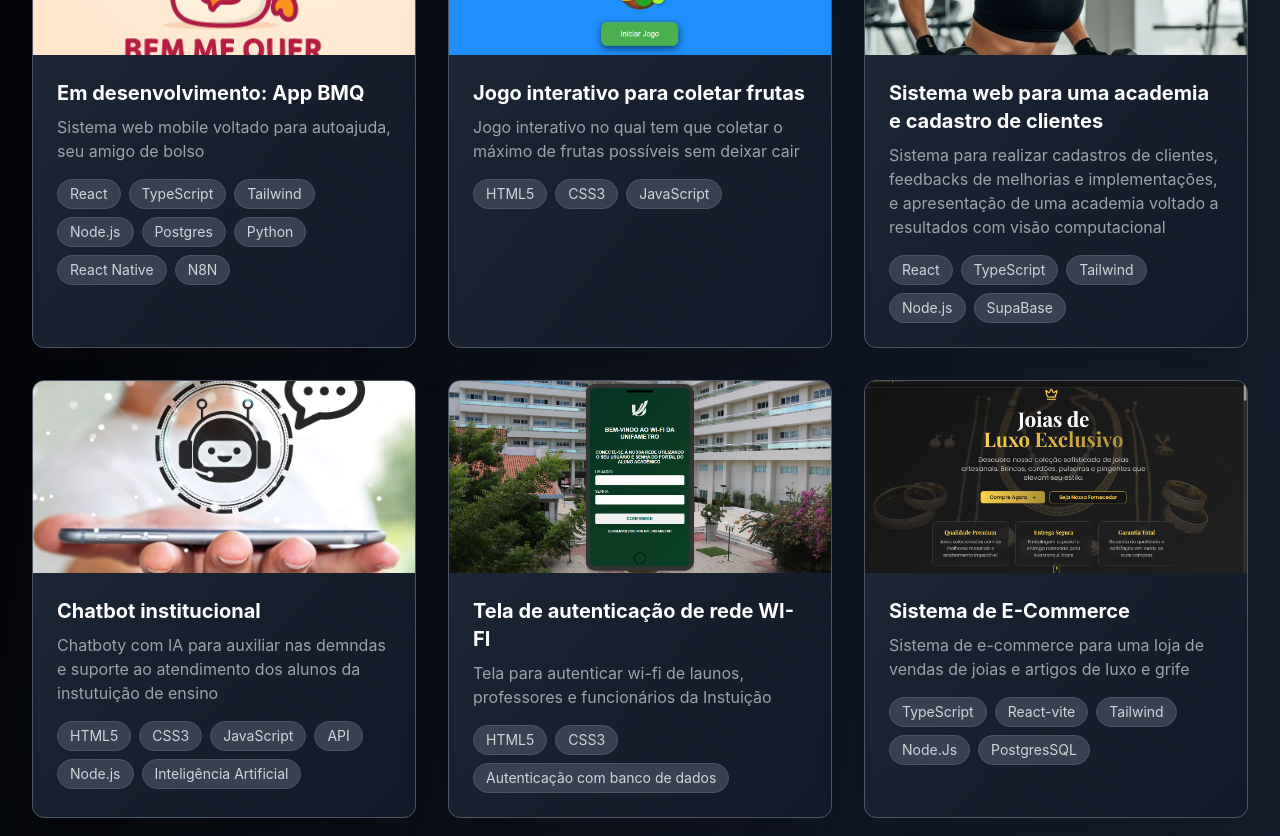
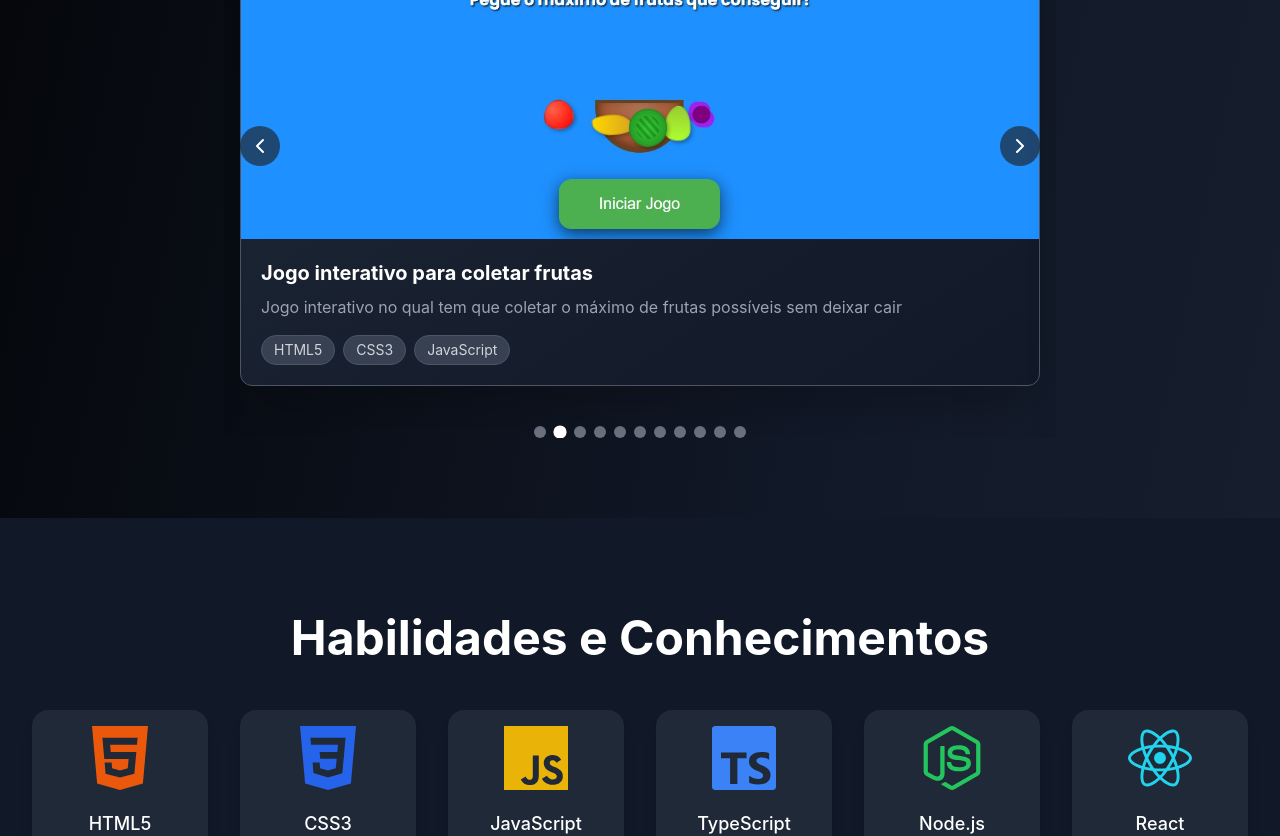
Before and after one commit to gusttamartins01/new-portifolio, a React (Vite) app: page / in a window 1280 px wide. Shown: the part 1840-2676 px from the top of the page. Built offline with nearby package versions, Linux system fonts and the light colour scheme.

Commit message:
AJustes das sections de certificados, projetos e experiencias, colocanod elas em forma de carrossel dando mais espaço e menos puluição no portfolio

```diff
--- a/src/components/Certificates.tsx
+++ b/src/components/Certificates.tsx
@@ -1,51 +1,99 @@
-// src/components/Certificates.tsx
-
-import React from "react";
+import React, { useState, useEffect } from "react";
 import { certificates } from "../data/certificatesData";
+import { ChevronLeft, ChevronRight } from "lucide-react";
 
 const Certificates: React.FC = () => {
+  const [current, setCurrent] = useState(0);
+
+  const next = () => {
+    setCurrent((prev) => (prev + 1) % certificates.length);
+  };
+
+  const prev = () => {
+    setCurrent((prev) => (prev - 1 + certificates.length) % certificates.length);
+  };
+
+  useEffect(() => {
+    const auto = setInterval(next, 4000);
+    return () => clearInterval(auto);
+  }, []);
+
   return (
     <section
       id="certificados"
-      className="py-16 sm:py-20 max-w-7xl mx-auto px-4 sm:px-6 lg:px-8"
+      className="py-16 sm:py-20 max-w-4xl mx-auto px-4 sm:px-6 lg:px-8"
     >
-      <h2 className="text-3xl sm:text-5xl font-bold text-center mb-8 sm:mb-12 bg-gradient-to-r from-white to-gray-300 bg-clip-text text-transparent">
+      <h2 className="text-3xl sm:text-5xl font-bold text-center mb-10 bg-gradient-to-r from-white to-gray-300 bg-clip-text text-transparent">
         Certificados
       </h2>
 
-      <div className="grid sm:grid-cols-2 lg:grid-cols-3 gap-6 sm:gap-8">
+      <div className="relative w-full overflow-hidden">
+
+        {/* CARROSSEL */}
+        <div
+          className="flex transition-transform duration-700 ease-in-out"
+          style={{ transform: `translateX(-${current * 100}%)` }}
+        >
           {certificates.map((cert) => (
-          <div
-            key={cert.id}
-            className="group relative bg-gradient-to-br from-gray-800 to-gray-900 rounded-xl overflow-hidden shadow-2xl border border-gray-600 transition-transform duration-300 hover:scale-105 flex flex-col"
-          >
+            <div key={cert.id} className="min-w-full px-4">
+              <div className="group relative bg-gradient-to-br from-gray-800 to-gray-900 rounded-xl overflow-hidden shadow-xl border border-gray-600 transition-transform hover:scale-[1.02]">
                 <img
                   src={cert.image}
                   alt={cert.title}
-              className="w-full h-40 sm:h-48 object-cover object-top"
+                  className="w-full h-60 object-cover object-top"
                 />
-            <div className="absolute inset-0 bg-transparent opacity-0 group-hover:opacity-100 transition-opacity duration-300 flex items-center justify-center">
-            </div>
-            <div className="p-4 sm:p-6 flex-grow flex flex-col justify-between">
-              <div>
-                <h3 className="text-lg sm:text-xl font-bold mb-1 text-white">
+
+                <div className="p-6">
+                  <h3 className="text-xl font-bold mb-1 text-white">
                     {cert.title}
                   </h3>
-                <p className="text-gray-400 mb-3 text-sm italic">
-                  {cert.issuer} - {cert.date}
+
+                  <p className="text-gray-400 text-sm italic mb-2">
+                    {cert.issuer} – {cert.date}
                   </p>
-                <p className="text-gray-300 mb-4 text-sm sm:text-base">
+
+                  <p className="text-gray-300 text-base mb-4">
                     {cert.description}
                   </p>
-              </div>
-              <div className="mt-auto pt-2 border-t border-gray-700">
-                  <span className="flex items-center text-sm text-blue-400 font-medium">
+
+                  <div className="pt-3 border-t border-gray-700">
+                    <span className="text-blue-400 font-medium">
                       Certificado Concluído
                     </span>
                   </div>
                 </div>
               </div>
+            </div>
           ))}
+        </div>
+
+        {/* CONTROLES */}
+        <button
+          onClick={prev}
+          className="absolute top-1/2 left-2 -translate-y-1/2 bg-gray-800/70 hover:bg-gray-700 text-white p-2 rounded-full"
+        >
+          <ChevronLeft className="w-6 h-6" />
+        </button>
+
+        <button
+          onClick={next}
+          className="absolute top-1/2 right-2 -translate-y-1/2 bg-gray-800/70 hover:bg-gray-700 text-white p-2 rounded-full"
+        >
+          <ChevronRight className="w-6 h-6" />
+        </button>
+
+        {/* INDICADORES */}
+        <div className="flex justify-center gap-2 mt-4">
+          {certificates.map((_, index) => (
+            <button
+              onClick={() => setCurrent(index)}
+              key={index}
+              className={`w-3 h-3 rounded-full transition-all ${
+                current === index ? "bg-white scale-110" : "bg-gray-500 hover:bg-gray-400"
+              }`}
+            />
+          ))}
+        </div>
       </div>
     </section>
   );
--- a/src/components/Experiences.tsx
+++ b/src/components/Experiences.tsx
@@ -1,5 +1,6 @@
-import React from "react";
-import { Briefcase, GraduationCap, Laptop,  Workflow } from "lucide-react";
+import React, { useState, useEffect } from "react";
+import { ChevronLeft, ChevronRight } from "lucide-react";
+import { Briefcase, GraduationCap, Laptop, Workflow } from "lucide-react";
 
 const experiences = [
   {
@@ -43,17 +44,32 @@ const experiences = [
     icon: GraduationCap,
   },
   {
-  cargo:"Desenvolvedor Fullstack",
-  empresa:"Projetos para Clientes (Freelancer)",
-  periodo:"2025",
-  descricao:"Desenvolvimento de um sistema Web & Mobile para gestão de barbearia, com funcionalidades de agendamento de clientes, controle de serviços e funcionários, painel administrativo e banco de dados para armazenamento seguro. O projeto inclui ainda um chatbot automatizado para atendimento e confirmação de horários. Atuei em todas as etapas, desde o design da interface (UI/UX) até a implementação do back-end, garantindo responsividade, integração eficiente e uma experiência prática tanto para clientes quanto para gestores.",
-  icon:Briefcase,
-}
-
+    cargo: "Desenvolvedor Fullstack",
+    empresa: "Projetos para Clientes (Freelancer)",
+    periodo: "2025",
+    descricao:
+      "Desenvolvimento de um sistema Web & Mobile para gestão de barbearia, com funcionalidades de agendamento de clientes, controle de serviços e funcionários, painel administrativo e banco de dados para armazenamento seguro. O projeto inclui ainda um chatbot automatizado para atendimento e confirmação de horários. Atuei em todas as etapas, desde o design da interface (UI/UX) até a implementação do back-end, garantindo responsividade, integração eficiente e uma experiência prática tanto para clientes quanto para gestores.",
+    icon: Briefcase,
+  },
 ];
 
+const Experience: React.FC = () => {
+  const [current, setCurrent] = useState(0);
 
-const Experience: React.FC = () => {
+  const next = () => {
+    setCurrent((prev) => (prev + 1) % experiences.length);
+  };
+
+  const prev = () => {
+    setCurrent((prev) => (prev - 1 + experiences.length) % experiences.length);
+  };
+
+  // autoplay
+  useEffect(() => {
+    const timer = setInterval(next, 5000);
+    return () => clearInterval(timer);
+  }, []);
+
   return (
     <section
       id="experiencia"
@@ -69,15 +85,18 @@ const Experience: React.FC = () => {
         </p>
       </div>
 
-      {/* Cards */}
-      <div className="grid gap-8 md:grid-cols-2 lg:grid-cols-3">
+      {/* Carrossel */}
+      <div className="relative w-full overflow-hidden max-w-5xl mx-auto">
+        <div
+          className="flex transition-transform duration-700 ease-in-out"
+          style={{ transform: `translateX(-${current * 100}%)` }}
+        >
           {experiences.map((exp, index) => {
             const Icon = exp.icon;
+
             return (
-            <div
-              key={index}
-              className="group relative bg-gray-800/60 backdrop-blur-md border border-gray-700/50 rounded-2xl p-6 hover:shadow-xl hover:shadow-indigo-500/10 transition-all duration-300"
-            >
+              <div key={index} className="min-w-full px-4">
+                <div className="group relative bg-gray-800/60 backdrop-blur-md border border-gray-700/50 rounded-2xl p-12 hover:shadow-xl hover:shadow-indigo-500/10 transition-all duration-300">
                   <div className="flex items-center space-x-3 mb-4">
                     <div className="p-3 bg-indigo-600/80 rounded-xl group-hover:scale-110 transition-transform">
                       <Icon className="w-6 h-6 text-white" />
@@ -90,11 +109,42 @@ const Experience: React.FC = () => {
                   </p>
                   <p className="text-gray-300">{exp.descricao}</p>
 
-              {/* Glow ao passar o mouse */}
                   <div className="absolute inset-0 rounded-2xl bg-gradient-to-r from-indigo-500/10 to-purple-500/10 opacity-0 group-hover:opacity-100 transition-opacity duration-500 pointer-events-none" />
+                </div>
               </div>
             );
           })}
+        </div>
+
+        {/* Botões */}
+        <button
+          onClick={prev}
+          className="absolute top-1/2 left-2 -translate-y-1/2 bg-gray-800/70 hover:bg-gray-700 p-2 rounded-full text-white"
+        >
+          <ChevronLeft className="w-6 h-6" />
+        </button>
+
+        <button
+          onClick={next}
+          className="absolute top-1/2 right-2 -translate-y-1/2 bg-gray-800/70 hover:bg-gray-700 p-2 rounded-full text-white"
+        >
+          <ChevronRight className="w-6 h-6" />
+        </button>
+
+        {/* Indicadores */}
+        <div className="flex justify-center gap-2 mt-6">
+          {experiences.map((_, index) => (
+            <button
+              key={index}
+              onClick={() => setCurrent(index)}
+              className={`w-3 h-3 rounded-full transition-all ${
+                current === index
+                  ? "bg-white scale-110"
+                  : "bg-gray-500 hover:bg-gray-400"
+              }`}
+            />
+          ))}
+        </div>
       </div>
     </section>
   );
--- a/src/components/Projects.tsx
+++ b/src/components/Projects.tsx
@@ -1,29 +1,53 @@
-import React from "react";
-import { ExternalLink, Github } from "lucide-react";
+import React, { useState, useEffect } from "react";
+import { ExternalLink, Github, ChevronLeft, ChevronRight } from "lucide-react";
 import { projects } from "../data/projectsData";
 
 const Projects: React.FC = () => {
+  const [current, setCurrent] = useState(0);
+
+  const nextSlide = () => {
+    setCurrent((prev) => (prev + 1) % projects.length);
+  };
+
+  const prevSlide = () => {
+    setCurrent((prev) => (prev - 1 + projects.length) % projects.length);
+  };
+
+  // autoplay
+  useEffect(() => {
+    const auto = setInterval(nextSlide, 4000);
+    return () => clearInterval(auto);
+  }, []);
+
   return (
     <section
       id="projetos"
-      className="py-16 sm:py-20 max-w-7xl mx-auto px-4 sm:px-6 lg:px-8"
+      className="py-16 sm:py-20 max-w-4xl mx-auto px-4 sm:px-6 lg:px-8"
     >
-      <h2 className="text-3xl sm:text-4xl font-bold text-center mb-8 sm:mb-12 bg-gradient-to-r from-white to-gray-300 bg-clip-text text-transparent">
+      <h2 className="text-3xl sm:text-4xl font-bold text-center mb-10 bg-gradient-to-r from-white to-gray-300 bg-clip-text text-transparent">
         Projetos
       </h2>
 
-      <div className="grid sm:grid-cols-2 lg:grid-cols-3 gap-6 sm:gap-8">
+      <div className="relative w-full overflow-hidden">
+
+        {/* SLIDES */}
+        <div
+          className="flex transition-transform duration-700 ease-in-out"
+          style={{ transform: `translateX(-${current * 100}%)` }}
+        >
           {projects.map((project) => (
             <div
               key={project.id}
-            className="group relative bg-gradient-to-br from-gray-800 to-gray-900 rounded-xl overflow-hidden shadow-2xl border border-gray-600 transition-transform duration-300 hover:scale-105"
+              className="min-w-full px-2 sm:px-4"
             >
+              <div className="group relative bg-gradient-to-br from-gray-800 to-gray-900 rounded-xl overflow-hidden shadow-2xl border border-gray-600">
                 <img
                   src={project.image}
                   alt={project.title}
-              className="w-full h-40 sm:h-48 object-cover"
+                  className="w-full h-80 sm:h-96 object-cover"
                 />
 
+                {/* Hover overlay */}
                 <div className="absolute inset-0 bg-black/70 opacity-0 group-hover:opacity-100 transition-opacity duration-300 flex items-center justify-center gap-4">
                   {project.demo && (
                     <a
@@ -49,18 +73,14 @@ const Projects: React.FC = () => {
                   )}
                 </div>
 
-            <div className="p-4 sm:p-6">
-              <h3 className="text-lg sm:text-xl font-bold mb-2">
-                {project.title}
-              </h3>
-              <p className="text-gray-400 mb-4 text-sm sm:text-base">
-                {project.description}
-              </p>
+                <div className="p-5">
+                  <h3 className="text-xl font-bold mb-2">{project.title}</h3>
+                  <p className="text-gray-400 mb-4">{project.description}</p>
                   <div className="flex flex-wrap gap-2">
                     {project.tech.map((tech) => (
                       <span
                         key={tech}
-                    className="px-2 sm:px-3 py-1 bg-gray-700 text-gray-300 rounded-full text-xs sm:text-sm border border-gray-600"
+                        className="px-3 py-1 bg-gray-700 text-gray-300 rounded-full text-xs sm:text-sm border border-gray-600"
                       >
                         {tech}
                       </span>
@@ -68,7 +88,39 @@ const Projects: React.FC = () => {
                   </div>
                 </div>
               </div>
+            </div>
           ))}
+        </div>
+
+        {/* CONTROLES */}
+        <button
+          onClick={prevSlide}
+          className="absolute top-1/2 left-2 sm:left-4 -translate-y-1/2 bg-gray-800/70 hover:bg-gray-700 text-white p-2 rounded-full"
+        >
+          <ChevronLeft className="w-6 h-6" />
+        </button>
+
+        <button
+          onClick={nextSlide}
+          className="absolute top-1/2 right-2 sm:right-4 -translate-y-1/2 bg-gray-800/70 hover:bg-gray-700 text-white p-2 rounded-full"
+        >
+          <ChevronRight className="w-6 h-6" />
+        </button>
+
+        {/* INDICADORES */}
+        <div className="flex justify-center gap-2 mt-4">
+          {projects.map((_, index) => (
+            <div
+              key={index}
+              onClick={() => setCurrent(index)}
+              className={`w-3 h-3 rounded-full cursor-pointer transition-all ${
+                current === index
+                  ? "bg-white scale-110"
+                  : "bg-gray-500 hover:bg-gray-400"
+              }`}
+            ></div>
+          ))}
+        </div>
       </div>
     </section>
   );
--- a/src/data/certificatesData.tsx
+++ b/src/data/certificatesData.tsx
@@ -48,7 +48,7 @@ export const certificates: Certificate[] = [
     link: "#",
   },
   {
-    id: 5,
+    id: 6,
     title: "Entendendo comunicação de Client X Server",
     description: "Nesse curso foi ensinado os conceitos de comunicação de Cliente e Servidor com JavaScript e Nodejs, apredendo os fundamentos da web",
     issuer: "DIO",
@@ -56,4 +56,13 @@ export const certificates: Certificate[] = [
     image: "/assetes/certificadoClientServer.png",
     link: "#",
   },
+  {
+    id: 7,
+    title: "Versionamento de código com Git e GitHub",
+    description: "Durante este curso foram abordados os conceitos essenciais de versionamento de código com Git e GitHub, incluindo a criação e gerenciamento de repositórios, uso dos principais comandos, controle de versões, criação de branches, envio e atualização de código no GitHub, além de boas práticas para organizar o desenvolvimento e colaborar de forma eficiente em projetos.",
+    issuer: "DIO",
+    date: "Novembro de 2025",
+    image: "/assetes/certificadogit&github.png",
+    link: "#",
+  },
 ];
--- a/src/data/projectsData.tsx
+++ b/src/data/projectsData.tsx
@@ -32,15 +32,6 @@ export const projects: Project[] = [
   },
   {
     id: 4,
-    title: "Chatbot institucional",
-    description: "Chatboty com IA para auxiliar nas demndas e suporte ao atendimento dos alunos da instutuição de ensino",
-    tech: ["HTML5", "CSS3","JavaScript","API","Node.js", "Inteligência Artificial"],
-    image: "/assetes/Chatbot.jpg",
-    demo:  "https://chatbot-teste-pearl.vercel.app/",
-    github: "https://github.com/gusttamartins01/chatbot-teste.git"
-  },
-  {
-    id: 5,
     title: "Tela de autenticação de rede WI-FI",
     description: "Tela para autenticar wi-fi de launos, professores e funcionários da Instuição",
     tech: ["HTML5", "CSS3", "Autenticação com banco de dados"],
@@ -49,7 +40,7 @@ export const projects: Project[] = [
     github: "https://github.com/gusttamartins01/Tela-de-autenticao"
   },
     {
-    id: 6,
+    id: 5,
     title:"Sistema de E-Commerce",
     description:"Sistema de e-commerce para uma loja de vendas de joias e artigos de luxo e grife",
     tech:["TypeScript","React-vite","Tailwind","Node.Js","PostgresSQL"],
@@ -59,7 +50,7 @@ export const projects: Project[] = [
 
   },
   {
-    id: 7,
+    id: 6,
     title: "Dashboard de Rotina",
     description: "Tela para autenticar wi-fi de launos, professores e funcionários da Instuição",
     tech: ["Python","HTML5", "CSS3", "Autenticação com banco de dados Mockado "],
@@ -68,7 +59,7 @@ export const projects: Project[] = [
     github: "https://github.com/gusttamartins01/dashboard-rotinas-python"
   },
   {
-    id: 8,
+    id: 7,
     title: "projeto de automação com n8n",
     description: "Workflows de automação com agente de ia para responder e-mails",
     tech: ["n8n","JavaScript","PostgresSQL", "Autenticação com banco de dados"],
@@ -77,7 +68,7 @@ export const projects: Project[] = [
     github: ""
   },
    {
-    id: 9,
+    id: 8,
     title: "Projeto de automação de respostas de e-mail com Python",
     description: "Classificando e-mails e automatizando respostas com agente de IA",
     tech: ["Python","JavaScript","JSON", "HTML", "CSS"],
@@ -86,7 +77,7 @@ export const projects: Project[] = [
     github: "https://github.com/gusttamartins01/emails-classifier-backend"
   },
    {
-    id: 10,
+    id: 9,
     title: "Sistema Universitario",
     description: "Página web para vizualizar atividades atrasadas e enviar mensagem automaticas pelo whatsapp notificando ás entregas pendetes e atrasos.",
     tech: ["HTML", "CSS", "JavaScript","Node","API do Whatsapp"],
@@ -95,7 +86,7 @@ export const projects: Project[] = [
     github: "https://github.com/gusttamartins01/academico-app"
   },
   {
-    id: 11,
+    id: 10,
     title: "Project Players and Transactions",
     description: "Sistema para mensurar número de jogadores e transições e resilatdos do ticked médio de valores.",
     tech: ["TypeScrip", "Node", "React", "Python", "Docker", "MySQL", "API"],
```
Also changed, not shown: public/assetes/certificadogit&github.png (added). Lines whose indentation alone changed are shown as unchanged.
